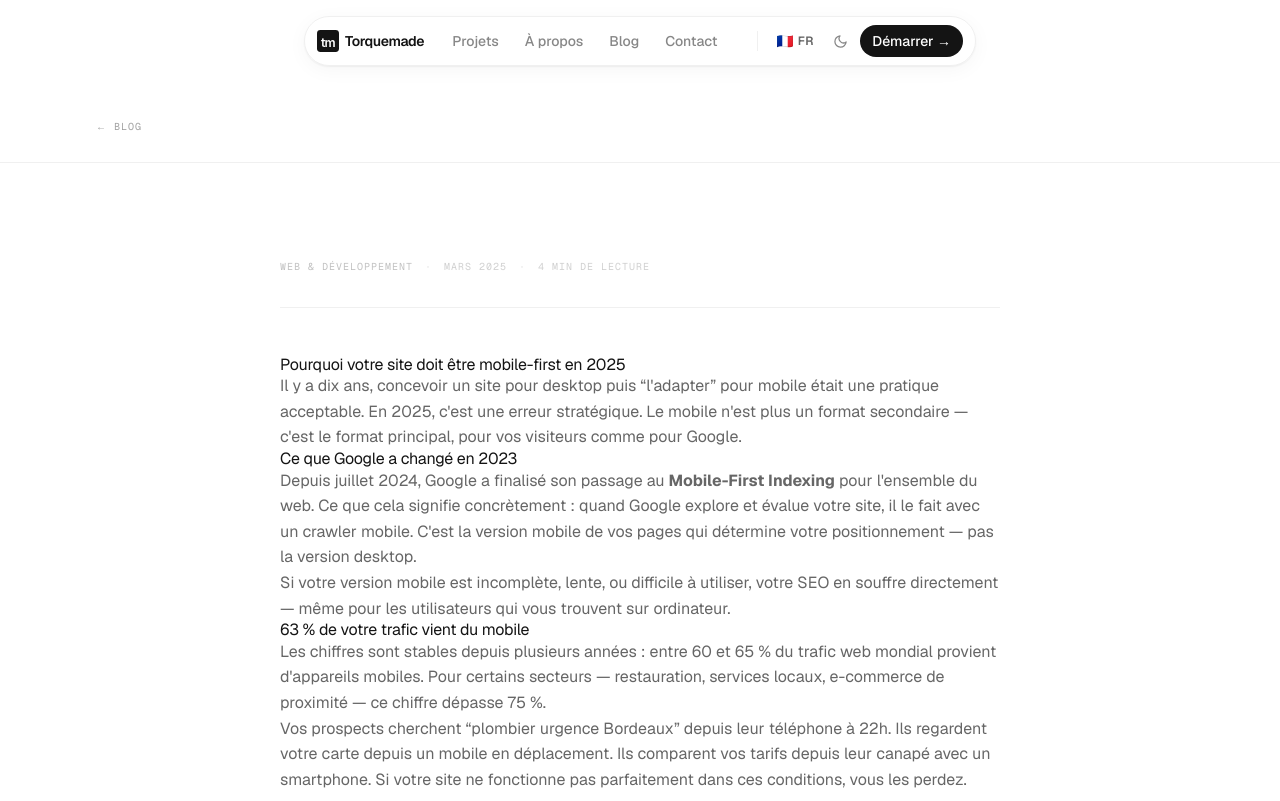
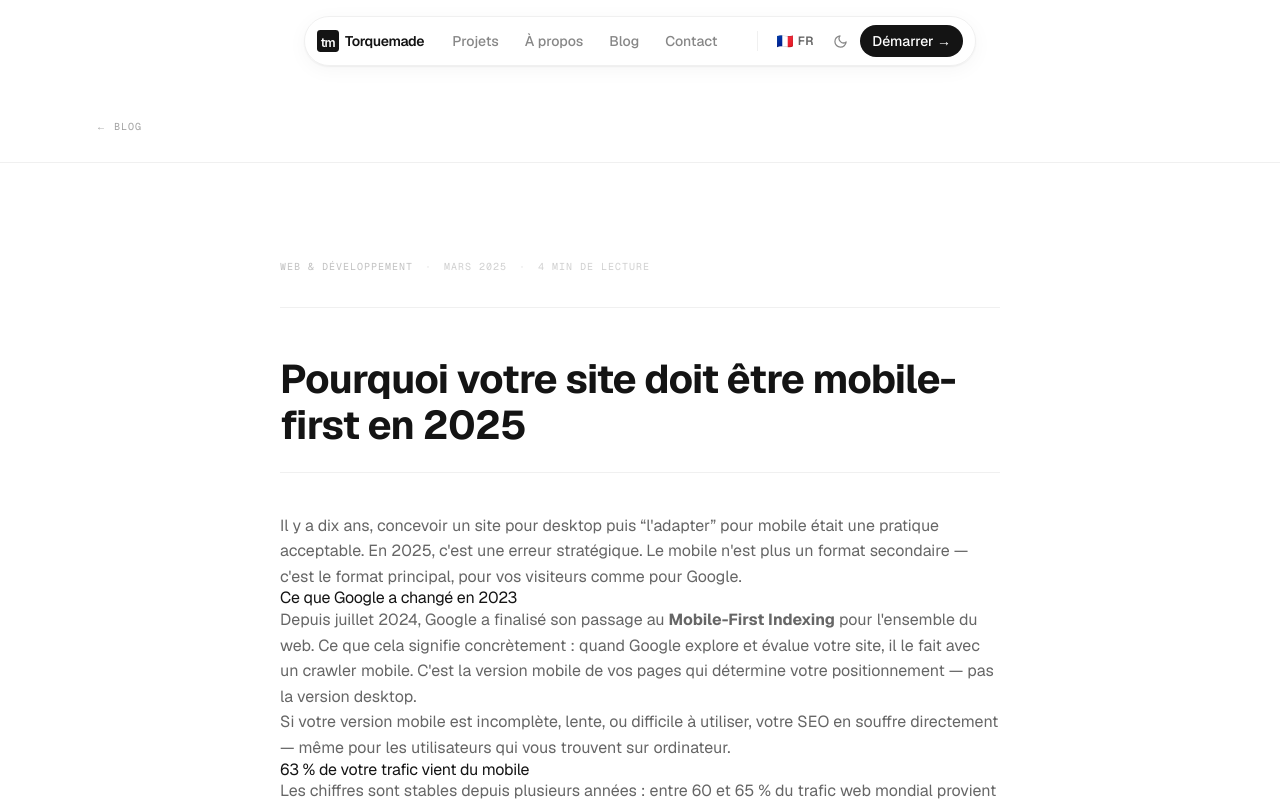
Before and after one commit to loanrmb/torquemade-v2, a Next.js app: page /blog/site-mobile-first-2025 in a window 1280 px wide. Shown: the top 801 px of the page. Built offline with nearby package versions, Linux system fonts and the light colour scheme.

Commit message:
Update _content.tsx

```diff
--- a/app/blog/(articles)/site-mobile-first-2025/_content.tsx
+++ b/app/blog/(articles)/site-mobile-first-2025/_content.tsx
@@ -70,7 +70,7 @@ function ArticleFR({ lang }: { lang: 'fr' | 'en' }) {
         <span className="opacity-30">4 min de lecture</span>
       </div>
 
-      <h1>Pourquoi votre site doit être mobile-first en 2025</h1>
+      <h1 className="blog-article-title">Pourquoi votre site doit être mobile-first en 2025</h1>
 
       <p>Il y a dix ans, concevoir un site pour desktop puis &ldquo;l&apos;adapter&rdquo; pour mobile était une pratique acceptable. En 2025, c&apos;est une erreur stratégique. Le mobile n&apos;est plus un format secondaire — c&apos;est le format principal, pour vos visiteurs comme pour Google.</p>
 
@@ -152,7 +152,7 @@ function ArticleEN({ lang }: { lang: 'fr' | 'en' }) {
         <span className="opacity-30">4 min read</span>
       </div>
 
-      <h1>Why Your Site Must Be Mobile-First in 2025</h1>
+      <h1 className="blog-article-title">Why Your Site Must Be Mobile-First in 2025</h1>
 
       <p>Ten years ago, designing a site for desktop then &ldquo;adapting&rdquo; it for mobile was acceptable practice. In 2025, it&apos;s a strategic mistake. Mobile is no longer a secondary format — it&apos;s the primary one, for your visitors and for Google.</p>
 
```
